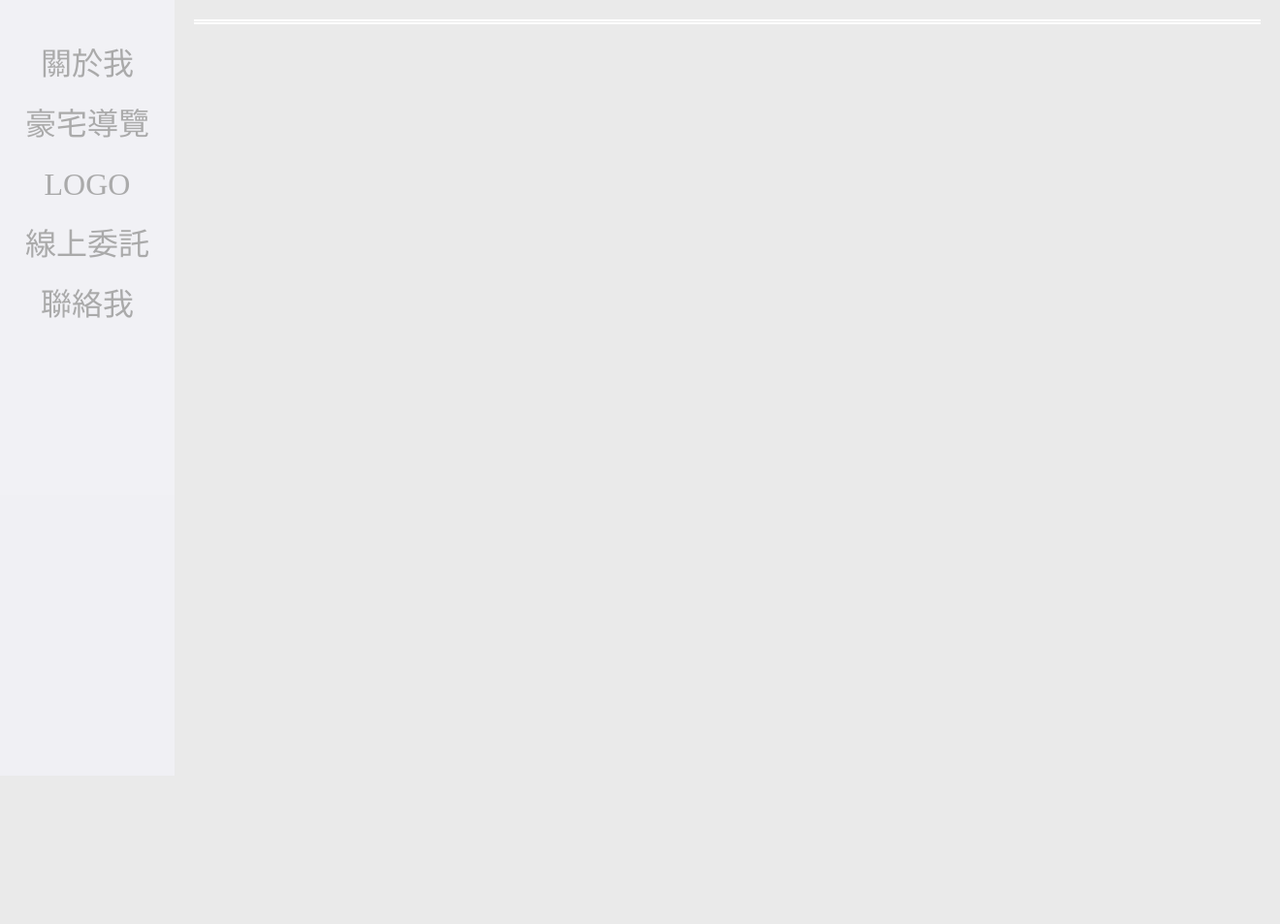
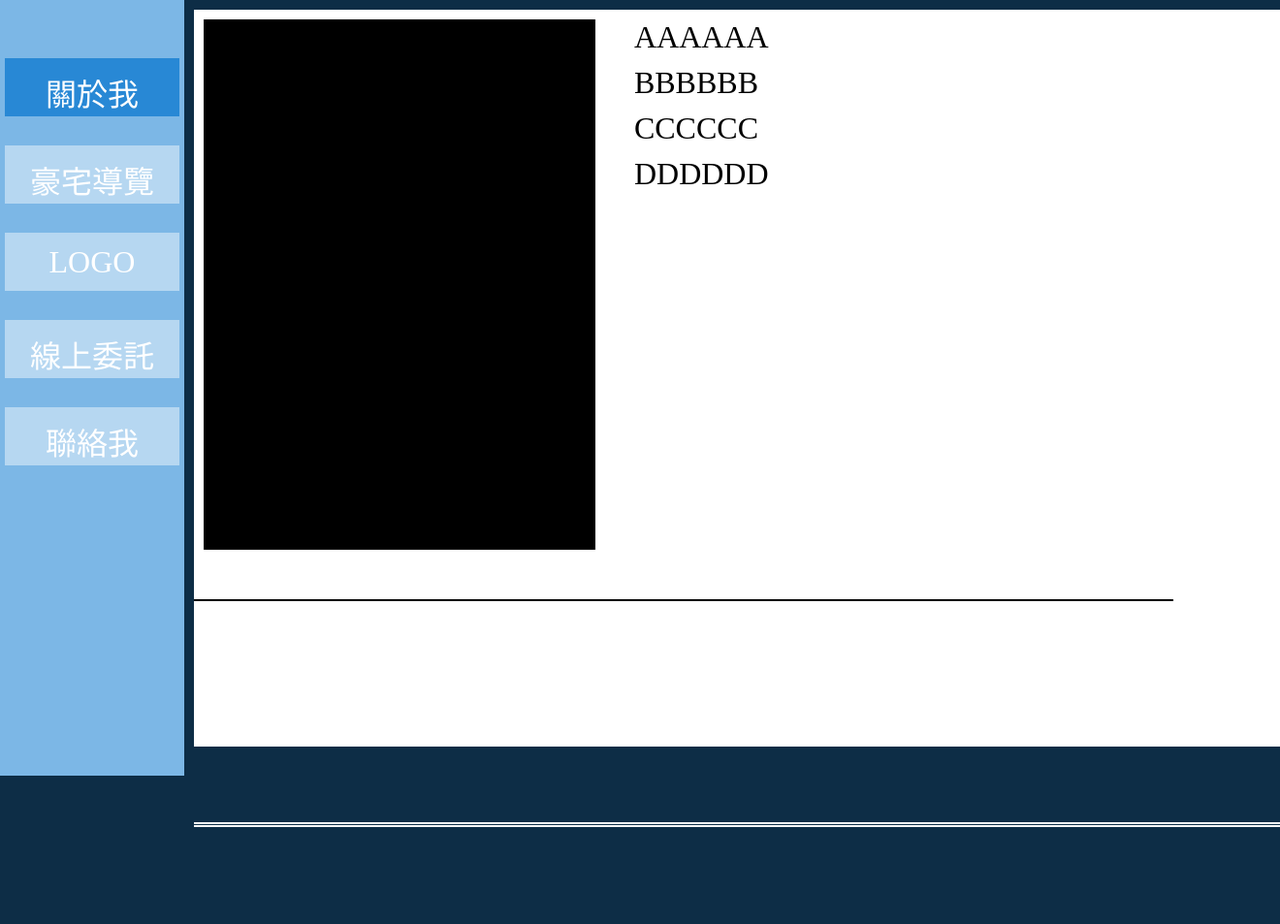
Before and after one commit to tbcey74123/TaipeiHouse, a PHP site: page /aboutus.html in a window 1320 px wide. Shown: the whole page at 97% size. Before the commit the page ends 328 px from the top, so only its background shows below. Run offline with PHP 8.4, Linux system fonts and the light colour scheme.

Commit message:
GET to work!

```diff
--- a/aboutus.html
+++ b/aboutus.html
@@ -10,7 +10,7 @@
     <div id="left-side">
         <div id="div_page_selection">
             <ul id="ul_page_selection" onmouseover="menu_select(event.target)" onmouseout="menu_leave(event.target)">
-                <li class="main-menu" id="AboutMe"><a href="aboutus.html">關於我</a></li>
+                <li class="main-menu current-page" id="AboutMe"><a href="aboutus.html">關於我</a></li>
 		<li class="main-menu" id="houses"><a href="houses.php">豪宅導覽</a></li>
                 <li class="main-menu" id="LOGO"><a href="index.php">LOGO</a></li>
                 <li class="main-menu" id="Business"><a href="business.html">線上委託</a></li>
@@ -20,6 +20,18 @@
     </div>
 
     <div id="right-side">
+	<div id="profile">
+		<div id="profile-pic">
+		</div>
+		<div id="profile-text">
+			<p>AAAAAA</p>
+			<p>BBBBBB</p>
+			<p>CCCCCC</p>
+			<p>DDDDDD</p>
+		</div>
+	</div>
+	<div id="self-introduction">
+	</div>
 
         <div id="bottom">
 
--- a/business.html
+++ b/business.html
@@ -14,7 +14,7 @@
                 <li class="main-menu" id="houses"><a href="houses.php">豪宅導覽</a></li>
                 <li class="main-menu" id="LOGO"><a href="index.php">LOGO</a></li>
 
-                <li class="main-menu" id="Business"><a href="business.html">線上委託</a></li>
+                <li class="main-menu current-page" id="Business"><a href="business.html">線上委託</a></li>
                 <li class="main-menu" id="ContactMe"><a href="contactme.html">聯絡我</a></li>
             </ul>
         </div>
--- a/contactme.html
+++ b/contactme.html
@@ -14,7 +14,7 @@
                 <li class="main-menu" id="houses"><a href="houses.php">豪宅導覽</a></li>
                 <li class="main-menu" id="LOGO"><a href="index.php">LOGO</a></li>
                 <li class="main-menu" id="Business"><a href="business.html">線上委託</a></li>
-                <li class="main-menu" id="ContactMe"><a href="contactme.html">聯絡我</a></li>
+                <li class="main-menu current-page" id="ContactMe"><a href="contactme.html">聯絡我</a></li>
             </ul>
         </div>
     </div>
--- a/houses.php
+++ b/houses.php
@@ -19,7 +19,7 @@
         <div id="div_page_selection">
             <ul id="ul_page_selection" onmouseover="menu_select(event.target)" onmouseout="menu_leave(event.target)">
                 <li class="main-menu" id="AboutMe"><a href="aboutus.html">關於我</a></li>
-                <li class="main-menu" id="houses"><a href="houses.php">豪宅導覽</li>
+                <li class="main-menu current-page" id="houses"><a href="houses.php">豪宅導覽</li>
                 <li class="main-menu" id="LOGO"><a href="index.php">LOGO</a></li>
                 <li class="main-menu" id="Business"><a href="business.html">線上委託</a></li>
                 <li class="main-menu" id="ContactMe"><a href="contactme.html">聯絡我</a></li>
--- a/index.php
+++ b/index.php
@@ -14,7 +14,6 @@
     <link rel="stylesheet" type="text/css" href="style.css">
     <link rel="stylesheet" type="text/css" href="Slide.css">
     <script src="http://ajax.googleapis.com/ajax/libs/jquery/1.11.1/jquery.min.js"></script>
-    <script type="text/javascript" src="script/main.js"></script>
     <script type="text/javascript" src="script/Slide.js"></script>
 </head>
 <body onload="loadPictures(); auto = setInterval(function(){auto_changePic()}, 7000)">
--- a/script/main.js
+++ b/script/main.js
@@ -8,7 +8,7 @@ $(document).ready(function() {
 
 
 
-function menu_select(e) {
+/*function menu_select(e) {
     var src = e.src;
 
     if (e.nodeName == "A") {
@@ -19,7 +19,7 @@ function menu_select(e) {
 	e.parentNode.style.paddingBottom = "22px";
     }
 
-    /*if(e.nodeName=="IMG"){
+    if(e.nodeName=="IMG"){
         if(src.match("-3a.jpg")){
             return ;
         }
@@ -33,7 +33,7 @@ function menu_select(e) {
         background.style.backgroundImage = "none";
 
         e.parentNode.parentNode.style.borderBottom = "1px solid white";
-    }*/
+    }
 
 }
 function menu_leave(e) {
@@ -47,7 +47,7 @@ function menu_leave(e) {
 	e.parentNode.style.paddingBottom = "30px";
 
     }
-    /*if(e.nodeName=="IMG"){
+    if(e.nodeName=="IMG"){
         if(src.match("-3a.jpg")){
             return ;
         }
@@ -61,8 +61,8 @@ function menu_leave(e) {
         background.style.backgroundImage = "url('pic/line-2.png')";
 
         e.parentNode.parentNode.style.borderBottom = "";
-    }*/
-}
+    }
+}*/
 
 function detect_input(e){
     var isValidKey = false;
--- a/style.css
+++ b/style.css
@@ -28,11 +28,10 @@ article, aside, details, figcaption, figure,
 footer, header, hgroup, menu, nav, section {
 	display: block;
 }
-body {
-	line-height: 1;
-    //background-image: url('pic/background-2.png');
-	background-color: #eaeaea;
+html, body {
     font-family: 標楷體;
+    height: 100%;
+    background-color: #0d2d46;
 }
 ol, ul {
 	list-style: none;
@@ -51,7 +50,6 @@ table {
 }
 a{
     text-decoration: none;
-     color: #AAA;
 }
 
 /*Start*/
@@ -59,19 +57,25 @@ a{
     font-size: 32px;
     text-align:center;
     position: relative;
-    top: 20px;
-    padding-bottom: 30px;
     width: 180px;
-
+    height: 60px;
+    margin: 30px 5px 30px 5px;
+    background-color: #b6d7f1;
 }
 .main-menu a {
-    border-radius: 10px;
+    position: relative;
+    top: 12px;
+    color: white;
+}
+
+.current-page {
+    background-color: #2888d5;
 }
 
 #left-side {
     float: left;
     position: fixed;
-    background-color: rgba(248,248,255,0.5);
+    background-color: #7cb7e6;
     height: 100%;
     //color: #AAA;
 }
@@ -81,17 +85,13 @@ a{
 
 }
 
-
-/*#AboutMe {
-    background-image: url('pic/main-menu-button-about-me.png');
-    height: 40px;
-    width: 150px;
-}*/
 #right-side {
-	width: 1100px;
+	width: 85%;
+	height: 95%;
 	position: relative;
-	top: 20px;
 	left: 200px;
+	top: 10px;
+	background-color: white;
 }
 
 #main {
@@ -193,3 +193,39 @@ a.left,a.right{
 	float: right;
 	position: relative;
 }
+
+
+/*css For About Us page*/
+#profile {
+	width: 90%;
+	height: 80%;
+	border-bottom: 2px double black;
+}
+
+
+#profile-pic {
+	width: 40%;
+	height: 90%;
+	background-color: black;
+	position: relative;
+	top: 10px;
+	left: 10px;
+	float: left;
+}
+
+#profile-text {
+	width: 50%;
+	height: 90%;
+	float: left;
+	padding-top: 10px;
+	padding-left: 50px;
+}
+#profile-text p {
+	font-size: 32px;
+	padding-bottom: 10px;
+}
+
+#self-introduction {
+	width: 90%;
+	height: 30%;
+}
```
